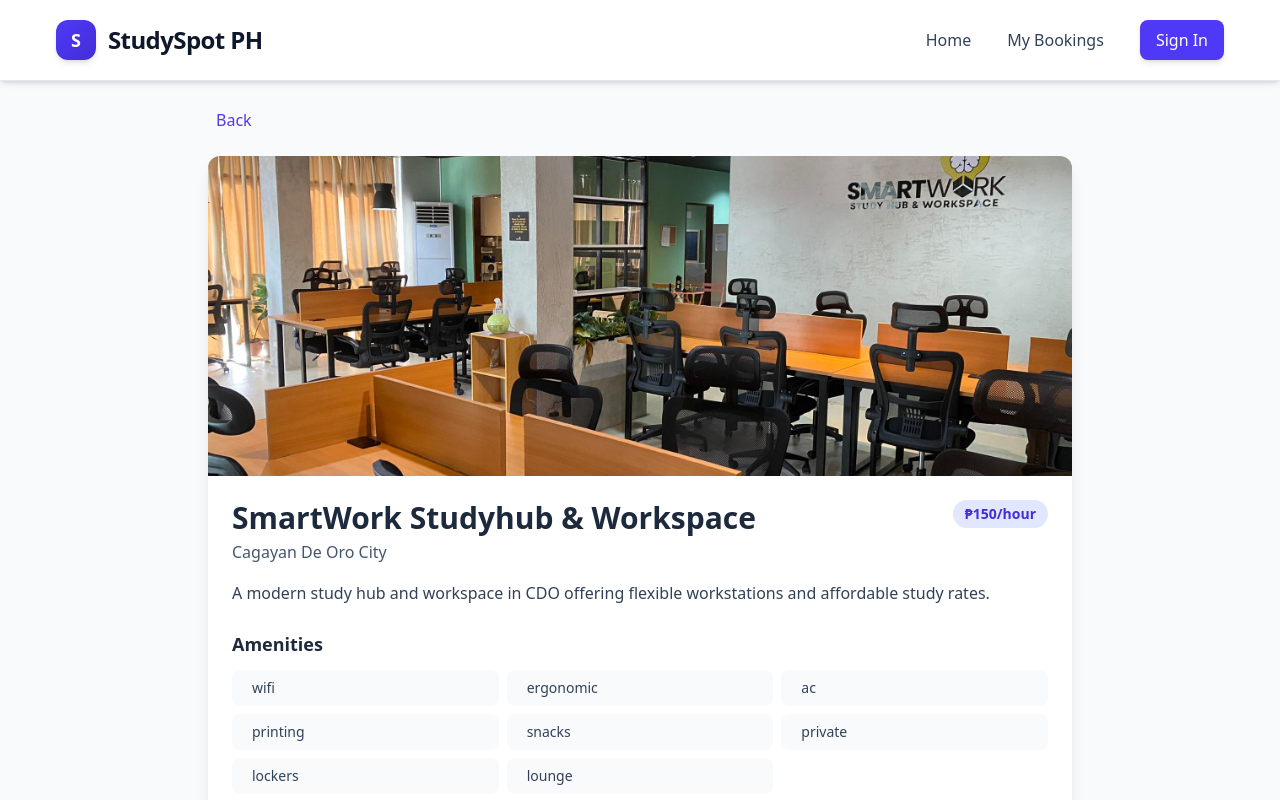
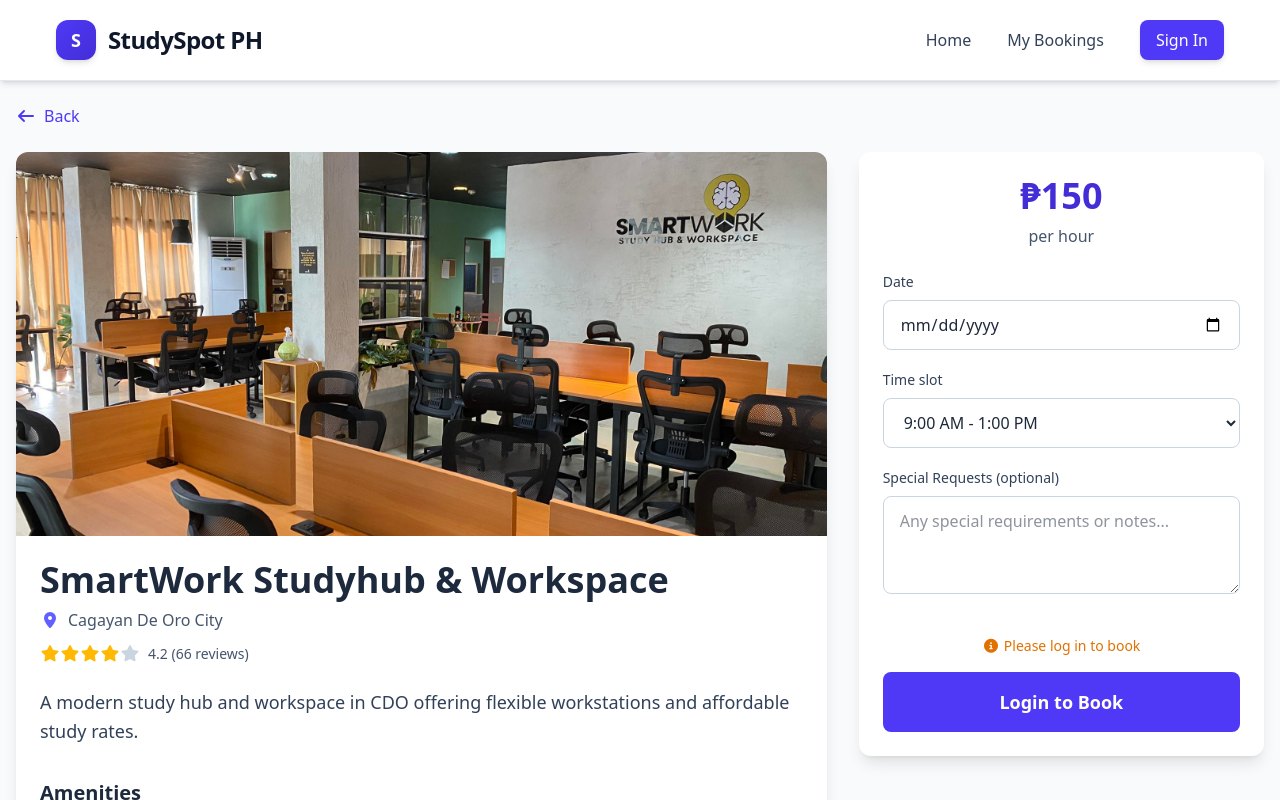
Before and after one commit to luisantonioj/midterm-project, a React (Vite) app: page /space/10 in a window 1280 px wide. Shown: the top 800 px of the page. Built offline with nearby package versions, Linux system fonts and the light colour scheme.

Commit message:
separate details to booking

```diff
--- a/package.json
+++ b/package.json
@@ -10,6 +10,7 @@
     "preview": "vite preview"
   },
   "dependencies": {
+    "@fortawesome/fontawesome-free": "^7.0.1",
     "@tailwindcss/vite": "^4.1.12",
     "axios": "^1.11.0",
     "formik": "^2.4.6",
--- a/src/App.jsx
+++ b/src/App.jsx
@@ -6,6 +6,7 @@ import Dashboard from "./pages/Dashboard";
 import Login from "./pages/Login";
 import Header from "./components/Header/Header";
 import ProtectedRoute from "./utils/protectedRoute";
+import '@fortawesome/fontawesome-free/css/all.min.css';
 
 export default function App() {
   return (
--- a/src/pages/Dashboard.jsx
+++ b/src/pages/Dashboard.jsx
@@ -22,7 +22,7 @@ export default function Dashboard() {
   };
 
   return (
-    <div className="pt-25 pt-0">
+    <div className="pt-25">
       <h1 className="text-2xl font-semibold">My Bookings</h1>
       <p className="text-sm text-gray-600 mb-4">Bookings persist across refresh (localStorage)</p>
 
--- a/src/pages/SpaceDetail.jsx
+++ b/src/pages/SpaceDetail.jsx
@@ -3,6 +3,48 @@ import { useParams, useNavigate } from "react-router-dom";
 import spacesData from "../data/spaces.json";
 import { useAuth } from "../contexts/AuthContext.jsx";
 import { useBookings } from "../contexts/BookingContext.jsx";
+
+// Function to get emoji for amenity (case-insensitive)
+const getAmenityEmoji = (amenity) => {
+  const emojiMap = {
+    "wifi": "📶",
+    "pods": "🎧",
+    "nap": "😴",
+    "coffee": "☕",
+    "pantry": "🍽️",
+    "whiteboard": "📋",
+    "lockers": "🗄️",
+    "safety": "🛡️",
+    "ac": "❄️",
+    "desks": "💻",
+    "meeting": "🤝",
+    "virtual": "🎥",
+    "printing": "🖨️",
+    "support": "🛟",
+    "gym": "💪",
+    "cleaning": "🧹",
+    "charging": "🔋",
+    "printer": "🖨️",
+    "snacks": "🍪",
+    "books": "📚",
+    "events": "🎉",
+    "seating": "💺",
+    "power": "⚡",
+    "gaming": "🎮",
+    "24/7": "🌙",
+    "networking": "👥",
+    "ergonomic": "🪑",
+    "affordable": "💰",
+    "quiet": "🔇",
+    "refreshments": "🥤",
+    "study": "📖",
+    "private": "🔒",
+    "lounge": "🛋️"
+  };
+
+  const lowerAmenity = amenity.toLowerCase();
+  return emojiMap[lowerAmenity] || "✅";
+};
 
 export default function SpaceDetail() {
   const { spaceId } = useParams();
@@ -39,7 +81,7 @@ export default function SpaceDetail() {
   };
 
   return (
-    <div className="max-w-4xl mx-auto pt-27 px-4 pb-10">
+    <div className="max-w-7xl mx-auto pt-26 px-4 pb-10">
       <button
         onClick={() => navigate(-1)}
         className="flex items-center text-indigo-600 hover:text-indigo-800 mb-6 transition-colors"
@@ -47,47 +89,67 @@ export default function SpaceDetail() {
         <i className="fas fa-arrow-left mr-2"></i> Back
       </button>
 
+      <div className="flex flex-col lg:flex-row gap-8">
+        {/* Space Details Section (Scrollable) */}
+        <div className="lg:w-2/3">
           <div className="bg-white rounded-xl shadow-lg overflow-hidden">
             <img
               src={space.main_image}
               alt={space.name}
-          className="w-full h-72 md:h-80 object-cover"
+              className="w-full h-72 md:h-96 object-cover"
             />
 
             <div className="p-6">
-          <div className="flex justify-between items-start mb-4">
-            <div>
-              <h2 className="text-2xl md:text-3xl font-bold text-slate-800">{space.name}</h2>
-              <p className="text-slate-600 mt-1">{space.location}</p>
+              <div className="mb-6">
+                <h1 className="text-3xl md:text-4xl font-bold text-slate-800 mb-2">{space.name}</h1>
+                <div className="flex items-center text-slate-600 mb-3">
+                  <i className="fas fa-map-marker-alt mr-2 text-indigo-500"></i>
+                  <span>{space.location}</span>
                 </div>
-            <span className="bg-indigo-100 text-indigo-700 px-3 py-1 rounded-full text-sm font-semibold">
-              ₱{space.price}/hour
-            </span>
+                <div className="flex items-center">
+                  <div className="flex text-amber-400 mr-2">
+                    {[...Array(5)].map((_, i) => (
+                      <i key={i} className={`fas fa-star ${i < Math.floor(space.rating) ? 'text-amber-400' : 'text-slate-300'}`}></i>
+                    ))}
+                  </div>
+                  <span className="text-slate-600 text-sm">{space.rating} ({space.reviews} reviews)</span>
+                </div>
               </div>
 
-          <p className="text-slate-700 leading-relaxed mb-6">{space.description}</p>
+              <p className="text-slate-700 leading-relaxed mb-8 text-lg">{space.description}</p>
 
-          <div className="mb-6">
-            <h3 className="font-semibold text-lg text-slate-800 mb-3">Amenities</h3>
-            <div className="grid grid-cols-2 md:grid-cols-3 gap-2">
+              <div className="mb-8">
+                <h3 className="font-semibold text-xl text-slate-800 mb-4">Amenities</h3>
+                <div className="grid grid-cols-1 md:grid-cols-2 gap-3">
                   {space.amenities.map((amenity, i) => (
-                <div key={i} className="flex items-center bg-slate-50 px-3 py-2 rounded-lg">
-                  <i className="fas fa-check text-green-500 mr-2 text-sm"></i>
-                  <span className="text-sm text-slate-700">{amenity}</span>
+                    <div key={i} className="flex items-center bg-slate-50 px-4 py-3 rounded-lg">
+                      <span className="text-xl mr-3">{getAmenityEmoji(amenity)}</span>
+                      <span className="text-slate-700">{amenity}</span>
                     </div>
                   ))}
                 </div>
               </div>
+            </div>
+          </div>
+        </div>
 
-          <form onSubmit={handleBook} className="space-y-4">
-            <div className="grid md:grid-cols-2 gap-4">
+        {/* Booking Section (Fixed) */}
+        <div className="lg:w-1/3">
+          <div className="sticky top-28 bg-white rounded-xl shadow-lg p-6">
+            <div className="text-center mb-6">
+              <div className="text-4xl font-bold text-indigo-700 mb-2">₱{space.price}</div>
+              <div className="text-slate-600">per hour</div>
+            </div>
+
+            <form onSubmit={handleBook} className="space-y-5">
               <div>
                 <label className="block text-sm font-medium text-slate-700 mb-2">Date</label>
                 <input
                   type="date"
                   value={date}
                   onChange={e => setDate(e.target.value)}
-                  className="w-full border border-slate-300 rounded-lg px-4 py-2 focus:ring-2 focus:ring-indigo-500 focus:border-transparent"
+                  className="w-full border border-slate-300 rounded-lg px-4 py-3 focus:ring-2 focus:ring-indigo-500 focus:border-transparent"
+                  required
                 />
               </div>
 
@@ -96,13 +158,13 @@ export default function SpaceDetail() {
                 <select
                   value={selectedSlot}
                   onChange={e => setSelectedSlot(e.target.value)}
-                  className="w-full border border-slate-300 rounded-lg px-4 py-2 focus:ring-2 focus:ring-indigo-500 focus:border-transparent"
+                  className="w-full border border-slate-300 rounded-lg px-4 py-3 focus:ring-2 focus:ring-indigo-500 focus:border-transparent"
+                  required
                 >
                   {space.time_slots.map((time, i) => (
                     <option key={i} value={time}>{time}</option>
                   ))}
                 </select>
-              </div>
               </div>
 
               <div>
@@ -110,22 +172,22 @@ export default function SpaceDetail() {
                 <textarea
                   value={message}
                   onChange={e => setMessage(e.target.value)}
-                className="w-full border border-slate-300 rounded-lg px-4 py-2 focus:ring-2 focus:ring-indigo-500 focus:border-transparent"
+                  className="w-full border border-slate-300 rounded-lg px-4 py-3 focus:ring-2 focus:ring-indigo-500 focus:border-transparent"
                   rows={3}
                   placeholder="Any special requirements or notes..."
                 />
               </div>
 
-            <div className="pt-4 border-t border-slate-200">
+              <div className="pt-4">
                 {!user && (
-                <p className="text-sm text-amber-600 mb-4">
+                  <p className="text-sm text-amber-600 mb-4 text-center">
                     <i className="fas fa-info-circle mr-1"></i>
-                  Please log in to book. You'll be redirected to login.
+                    Please log in to book
                   </p>
                 )}
                 <button
                   type="submit"
-                className="w-full bg-indigo-600 hover:bg-indigo-700 text-white font-semibold py-3 px-6 rounded-lg transition-colors duration-200"
+                  className="w-full bg-indigo-600 hover:bg-indigo-700 text-white font-bold py-4 px-6 rounded-lg transition-colors duration-200 text-lg"
                 >
                   {user ? "Book Now" : "Login to Book"}
                 </button>
@@ -134,5 +196,6 @@ export default function SpaceDetail() {
           </div>
         </div>
       </div>
+    </div>
   );
 }
```
Also changed, not shown: 1 other file (tests, documents, lock files or other folders). Lines whose indentation alone changed are shown as unchanged.
